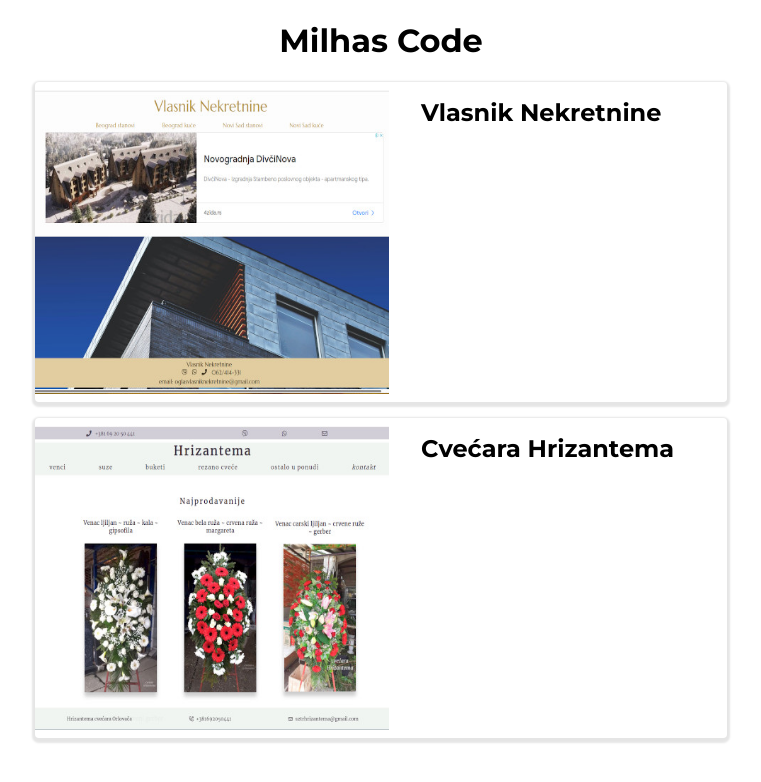
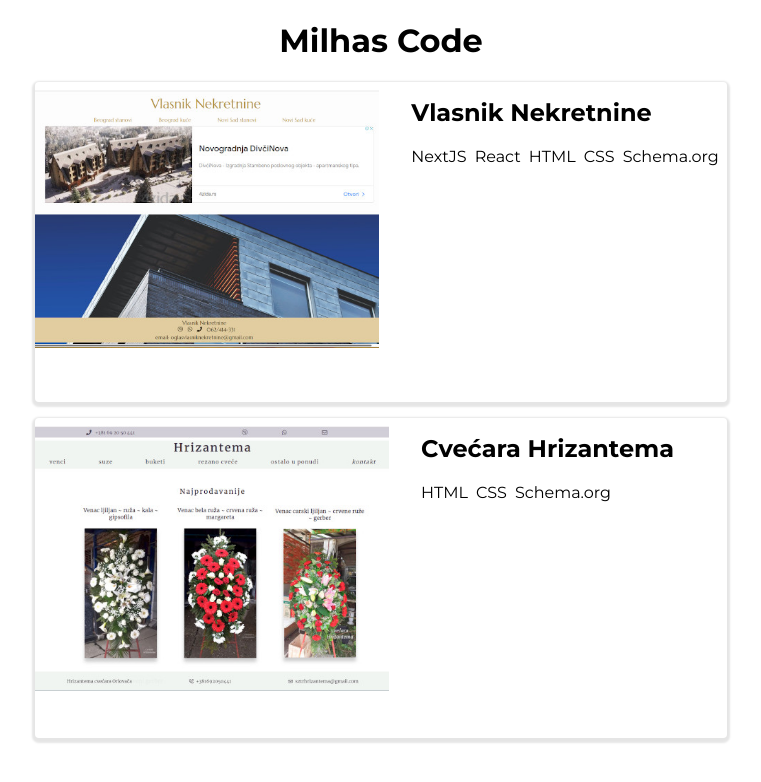
Before and after one commit to Milha/portfolio, a Next.js app: page / in a window 1280 px wide. Shown: the top 782 px of the page, without its empty margins (259-1020 px from the left). Built offline with nearby package versions, Linux system fonts and the light colour scheme.

Commit message:
add tools, box-shadow

```diff
--- a/components/cards/SmallCard.js
+++ b/components/cards/SmallCard.js
@@ -7,11 +7,26 @@
 
   return (
     <div className={classes.cont}>
-      <div className={classes.imageCont}></div>
-      <Image src={data.image} alt={data.alt} width={400} height={300} />
+      <div className={classes.imageCont}>
+        <Image
+          className={classes.image}
+          src={data.image}
+          alt={data.alt}
+          width={400}
+          height={300}
+        />
+      </div>
+
       <div className={classes.textItems}>
         <h2>{data.title}</h2>
-        <p>{}</p>
+
+        <div className={classes.tools}>
+          {data.tools.map((tool, i) => (
+            <span className={classes.toolSpan} key={i}>
+              <span>{tool}</span>
+            </span>
+          ))}
+        </div>
       </div>
     </div>
   );
--- a/components/cards/SmallCard.module.css
+++ b/components/cards/SmallCard.module.css
@@ -8,22 +8,48 @@
   margin: 1rem 0;
   box-shadow: 0 2px 2px 3px rgba(0, 0, 0, 0.1);
   border-radius: 4px;
+  transition: 1s ease-in-out;
+  overflow: hidden;
 }
 
-.cont h2 {
+.cont:hover {
+  transform: scale(1.01);
+}
+
+.imageCont {
+  /* padding: 1rem; */
+  margin: 0;
+  /* background-color: aqua; */
+}
+
+.image {
+  margin: 0 3rem;
+  box-shadow: 0 2px 2px 3px rgba(0, 0, 0, 0.1);
+}
+
+.textItems h2 {
   text-align: left;
   margin-top: 0.5rem;
 }
 
-.imageCont {
-  background-color: aqua;
-  margin: 0;
+.textItems {
+  display: flex;
+  flex-direction: column;
+  width: 100%;
+  margin-left: 1rem;
 }
 
-.textItems {
+.toools {
   display: flex;
-  width: 100%;
-  margin-left: 1rem;
+  flex-direction: row;
+}
+
+.toolSpan {
+  margin-right: 0.5rem;
+}
+
+.toolSpan:nth-child(0) {
+  margin: 0m;
 }
 
 @media (min-width: 45em) {
--- a/data/pagesInfo.js
+++ b/data/pagesInfo.js
@@ -6,7 +6,7 @@
     httpaddress: "",
     image: "/images/vlasnik-front.jpg",
     alt: "Front page of site Vlasnik nekretnine",
-    tools: ["NextJS", "React", "HTML", "CSS"],
+    tools: ["NextJS", "React", "HTML", "CSS", "Schema.org"],
   },
   {
     id: 1,
@@ -15,6 +15,6 @@
     httpaddress: "",
     image: "/images/hrizantema-front.jpg",
     alt: "Front page of site cvecara Hrizantema",
-    tools: ["HTML", "CSS"],
+    tools: ["HTML", "CSS", "Schema.org"],
   },
 ];
```
